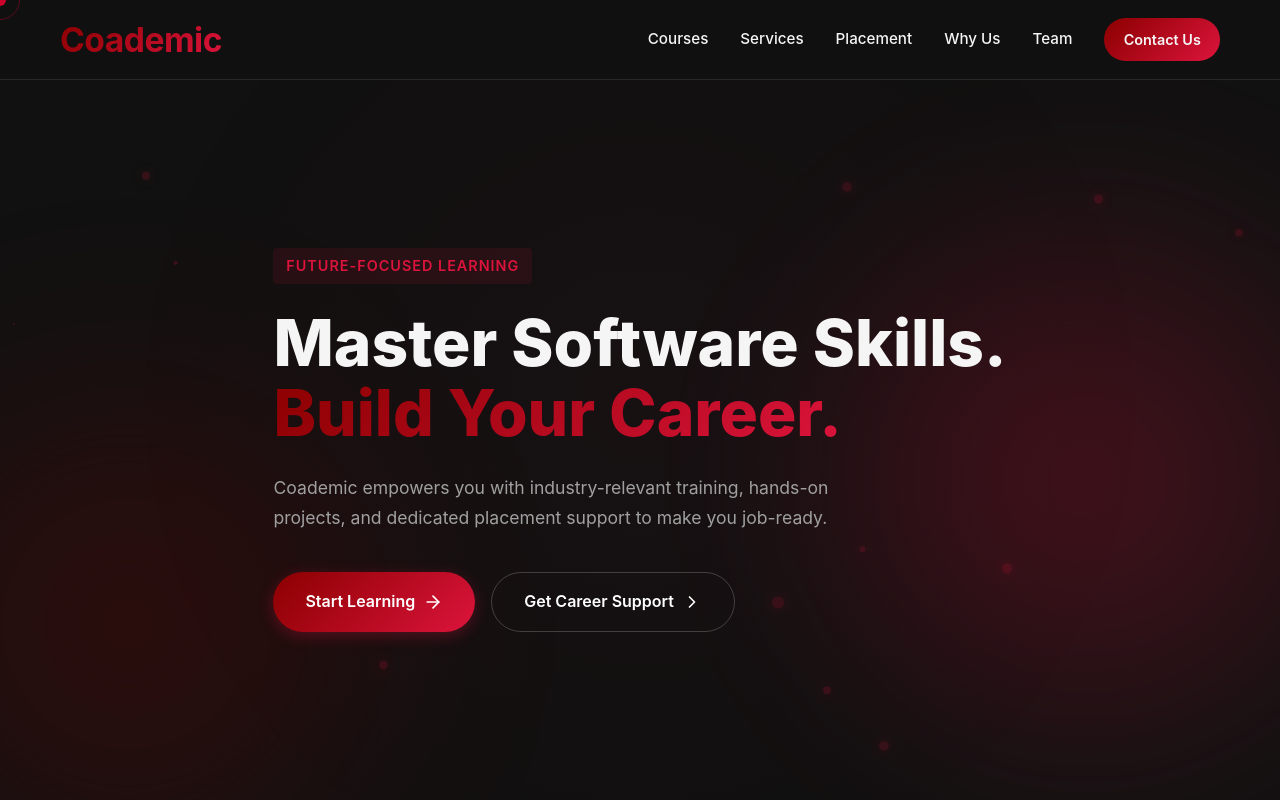
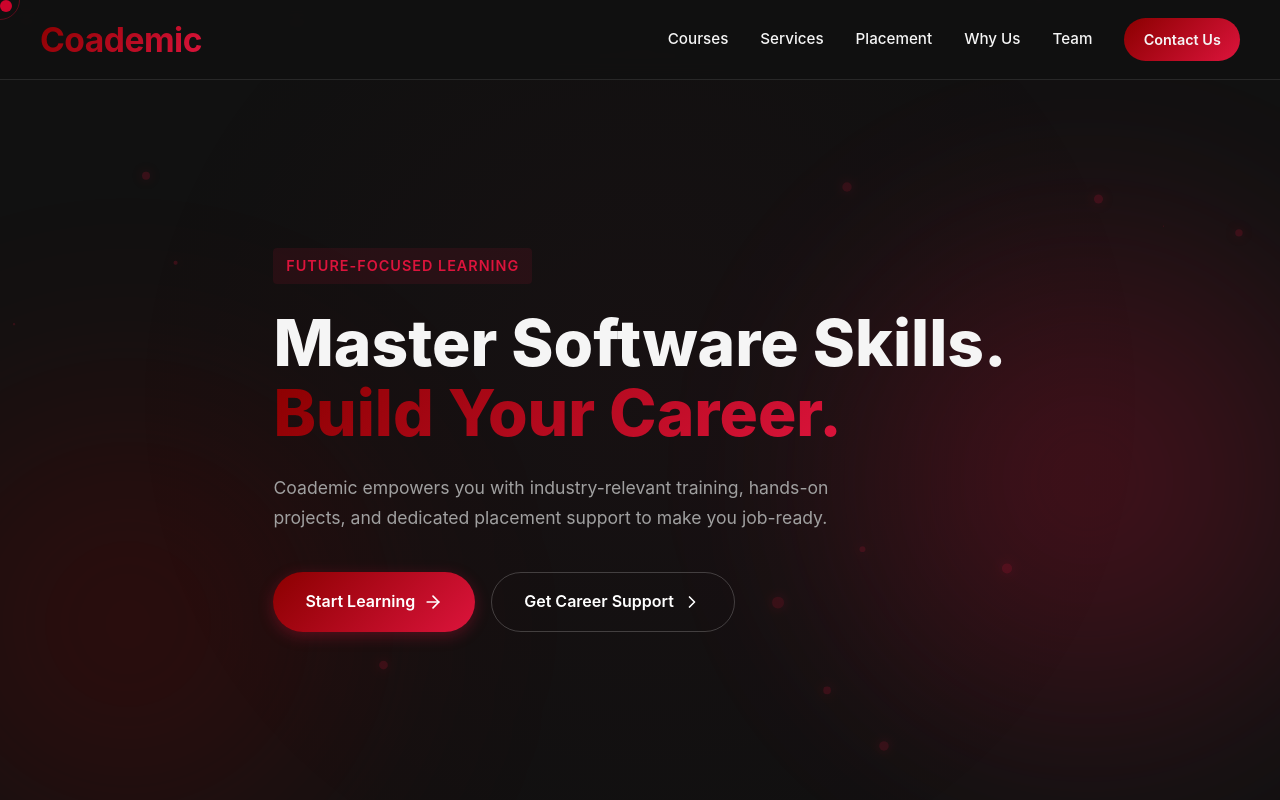
Before and after one commit to Sai-dheeraj-krishna/coademic, a React (Vite) app: page / in a window 1280 px wide. Shown: the top 800 px of the page. Built offline with nearby package versions, Linux system fonts and the light colour scheme.

Commit message:
Optimize cursor animation and improve header layout

```diff
--- a/src/components/Cursor.jsx
+++ b/src/components/Cursor.jsx
@@ -1,29 +1,64 @@
-import { useEffect, useState } from 'react';
-import { motion } from 'framer-motion';
+import { useEffect, useRef } from 'react';
 
 const Cursor = () => {
-    const [mousePosition, setMousePosition] = useState({ x: 0, y: 0 });
-    const [isHovering, setIsHovering] = useState(false);
+    const cursorDotRef = useRef(null);
+    const cursorRingRef = useRef(null);
 
     useEffect(() => {
+        const cursorDot = cursorDotRef.current;
+        const cursorRing = cursorRingRef.current;
+
+        if (!cursorDot || !cursorRing) return;
+
+        let mouseX = 0;
+        let mouseY = 0;
+        let ringX = 0;
+        let ringY = 0;
+
         const updateMousePosition = (e) => {
-            setMousePosition({ x: e.clientX, y: e.clientY });
+            mouseX = e.clientX;
+            mouseY = e.clientY;
+            // Dot follows immediately
+            cursorDot.style.transform = `translate(${mouseX - 6}px, ${mouseY - 6}px)`;
+        };
+
+        // Smooth trailing animation for the ring using requestAnimationFrame
+        const animateRing = () => {
+            // Lerp (linear interpolation) for smooth following
+            ringX += (mouseX - ringX) * 1;
+            ringY += (mouseY - ringY) * 1;
+            cursorRing.style.transform = `translate(${ringX - 20}px, ${ringY - 20}px)`;
+            requestAnimationFrame(animateRing);
         };
 
         const handleMouseOver = (e) => {
             if (e.target.tagName === 'A' || e.target.tagName === 'BUTTON' || e.target.closest('a') || e.target.closest('button')) {
-                setIsHovering(true);
+                cursorDot.style.width = '18px';
+                cursorDot.style.height = '18px';
+                cursorDot.style.marginLeft = '-3px';
+                cursorDot.style.marginTop = '-3px';
+                cursorRing.style.width = '60px';
+                cursorRing.style.height = '60px';
+                cursorRing.style.opacity = '0.8';
             } else {
-                setIsHovering(false);
+                cursorDot.style.width = '12px';
+                cursorDot.style.height = '12px';
+                cursorDot.style.marginLeft = '0';
+                cursorDot.style.marginTop = '0';
+                cursorRing.style.width = '40px';
+                cursorRing.style.height = '40px';
+                cursorRing.style.opacity = '0.4';
             }
         };
 
         window.addEventListener('mousemove', updateMousePosition);
         window.addEventListener('mouseover', handleMouseOver);
+        const animationId = requestAnimationFrame(animateRing);
 
         return () => {
             window.removeEventListener('mousemove', updateMousePosition);
             window.removeEventListener('mouseover', handleMouseOver);
+            cancelAnimationFrame(animationId);
         };
     }, []);
 
@@ -34,7 +69,8 @@
 
     return (
         <>
-            <motion.div
+            <div
+                ref={cursorDotRef}
                 style={{
                     position: 'fixed',
                     top: 0,
@@ -45,21 +81,13 @@
                     backgroundColor: 'var(--primary-red)',
                     pointerEvents: 'none',
                     zIndex: 9999,
-                    mixBlendMode: 'difference'
-                }}
-                animate={{
-                    x: mousePosition.x - 6,
-                    y: mousePosition.y - 6,
-                    scale: isHovering ? 1.5 : 1
-                }}
-                transition={{
-                    type: "spring",
-                    stiffness: 150,
-                    damping: 15,
-                    mass: 0.1
+                    mixBlendMode: 'difference',
+                    transition: 'width 0.2s, height 0.2s, margin 0.2s',
+                    willChange: 'transform'
                 }}
             />
-            <motion.div
+            <div
+                ref={cursorRingRef}
                 style={{
                     position: 'fixed',
                     top: 0,
@@ -70,19 +98,10 @@
                     border: '1px solid var(--primary-red)',
                     pointerEvents: 'none',
                     zIndex: 9998,
-                    mixBlendMode: 'difference'
-                }}
-                animate={{
-                    x: mousePosition.x - 20,
-                    y: mousePosition.y - 20,
-                    scale: isHovering ? 1.5 : 1,
-                    opacity: isHovering ? 0.8 : 0.4
-                }}
-                transition={{
-                    type: "spring",
-                    stiffness: 80,
-                    damping: 12,
-                    mass: 0.2
+                    mixBlendMode: 'difference',
+                    opacity: 0.4,
+                    transition: 'width 0.2s, height 0.2s, opacity 0.2s',
+                    willChange: 'transform'
                 }}
             />
         </>
--- a/src/index.css
+++ b/src/index.css
@@ -39,9 +39,9 @@
 }
 
 .container {
-  max-width: 1200px;
+  max-width: 1400px;
   margin: 0 auto;
-  padding: 0 20px;
+  padding: 0 40px;
 }
 
 .section {
```
